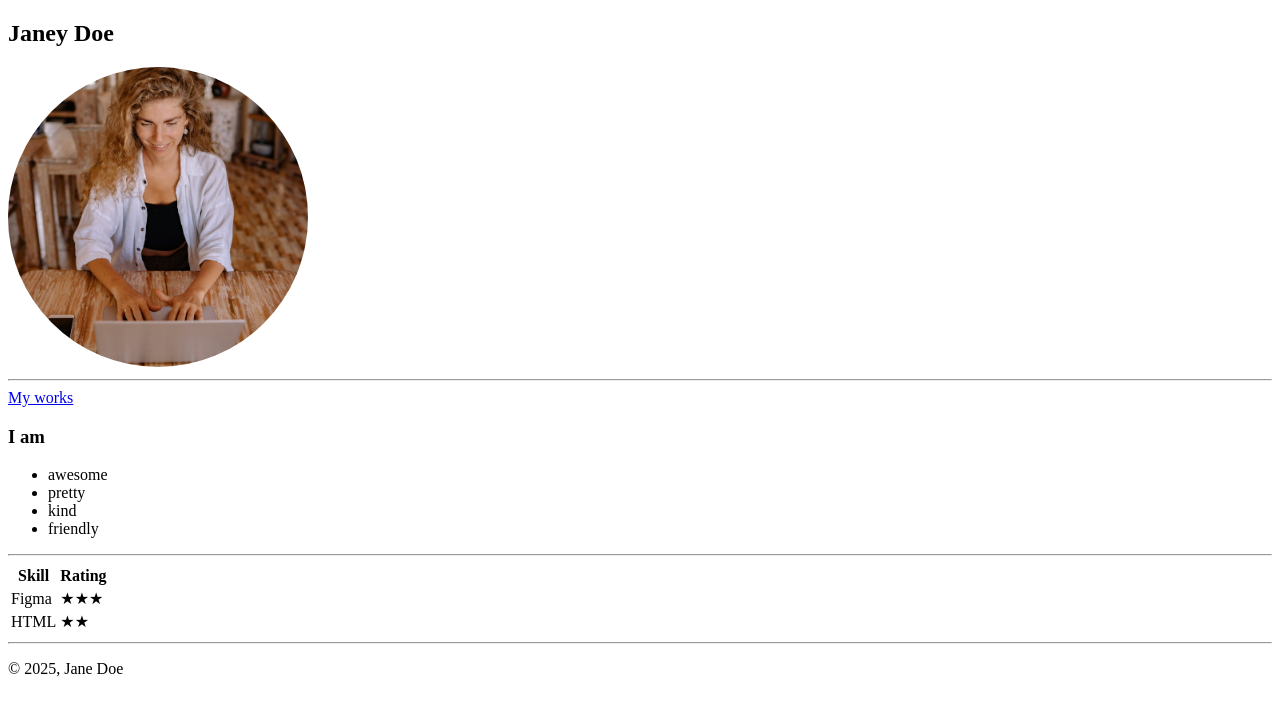
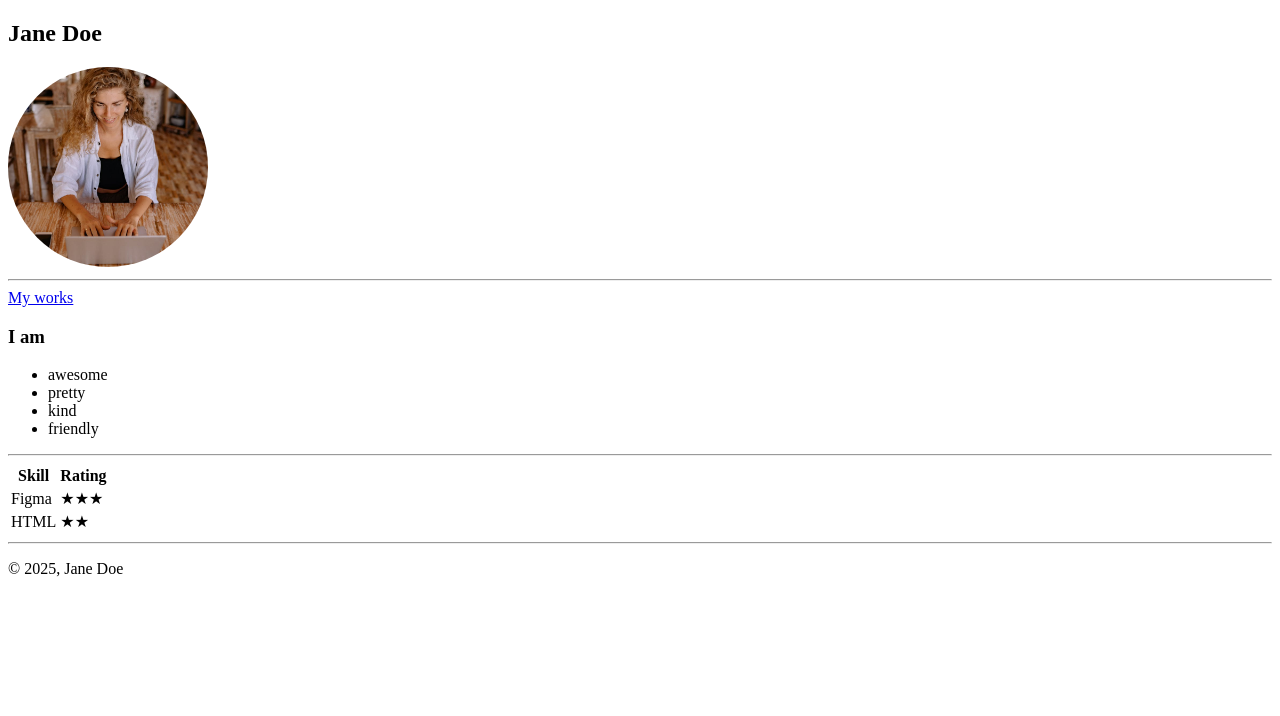
Before and after one commit to sylviakrupp/myFirstPage, a plain HTML site: page index.html in a window 1280 px wide. Drawn offline with Linux system fonts and the light colour scheme.

Commit message:
tegin pildi väiksemaks

```diff
--- a/index.html
+++ b/index.html
@@ -7,9 +7,9 @@
 </head>
 <body>
 
-    <h2>Janey Doe</h2>
+    <h2>Jane Doe</h2>
 
-    <img src="3.jpeg" alt="Jane Doe" width="300" height="300" style="border-radius: 50%; object-fit: cover;">
+    <img src="3.jpeg" alt="Jane Doe" width="200" height="200" style="border-radius: 50%; object-fit: cover;">
 
     <hr>
 
```
